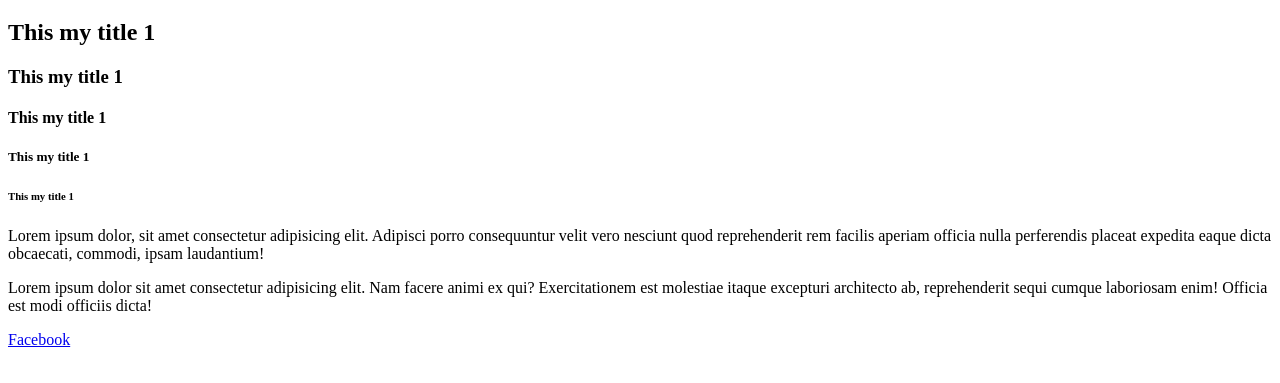
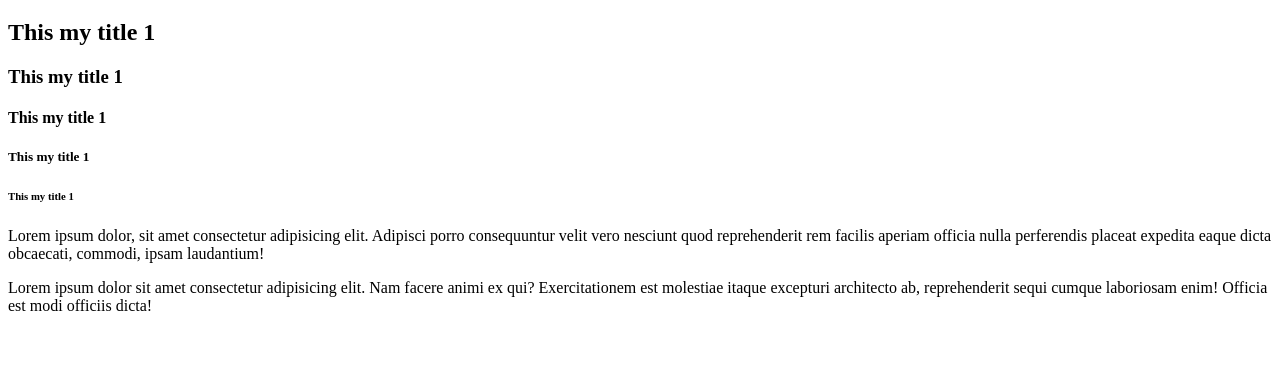
Before and after one commit to Edoncurri/My-first-web-page, a plain HTML site: page index.html in a window 1280 px wide. Shown: the part 61-444 px from the top of the page. Drawn offline with Linux system fonts and the light colour scheme.

Commit message:
add style.css

```diff
--- a/index.html
+++ b/index.html
@@ -26,6 +26,5 @@
 
 <p>Lorem ipsum dolor sit amet consectetur adipisicing elit. Nam facere animi ex qui? Exercitationem est molestiae itaque excepturi architecto ab, reprehenderit sequi cumque laboriosam enim! Officia est modi officiis dicta!</p>
 
-<a href="http://facebook.com">Facebook</a>
 </body>
 </html>
```
Also changed, not shown: style.css (added).
